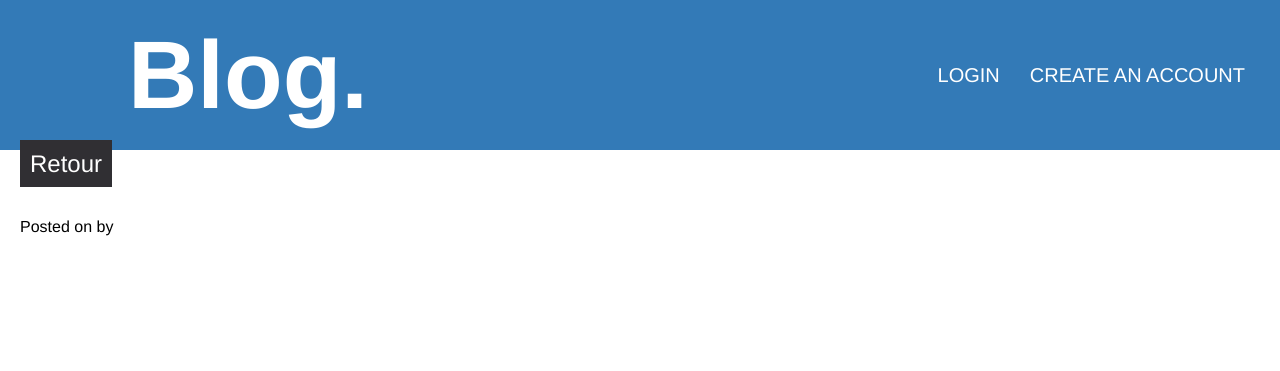
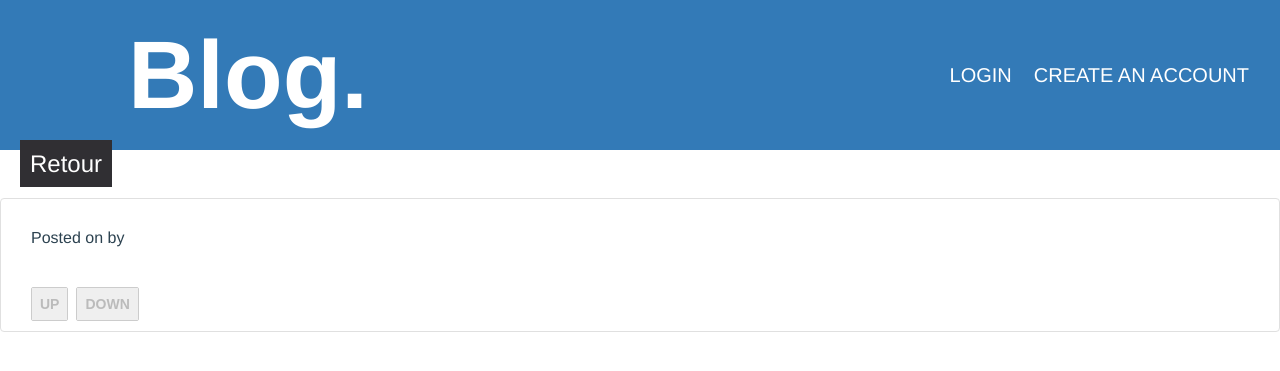
Before and after one commit to ramziChbl/php-blog, a PHP site: page /post.php in a window 1280 px wide. Shown: the top 371 px of the page. Run offline with PHP 8.4, Linux system fonts and the light colour scheme; the template is opened without the code that fills it, so the values that code supplies are empty.

Commit message:
Added upvote and donwvote buttons

```diff
--- a/controller/index.php
+++ b/controller/index.php
@@ -1,7 +1,7 @@
 <?php
 	//set_include_path("/opt/lampp/htdocs/tests/blog");
 	include_once("model/get_billets.php");
-	$bPerPage = 1;
+	$bPerPage = 2;
 
 	$req = $bdd->query('SELECT COUNT(*) AS count FROM billets') or die(print_r($bdd->errorInfo()));
 	$nbLines = $req->fetch();
--- a/model/get_billets.php
+++ b/model/get_billets.php
@@ -5,7 +5,7 @@
 		$offset = (int)$offset;
 		$limit = (int)$limit;
 
-		$req = $bdd->prepare('SELECT `id`,`title`,`content`,DATE_FORMAT(`dateCreation`, "%d %M %Y") as `date_creation`,`author`,`upvotes` FROM `billets` ORDER BY dateCreation DESC LIMIT :offset, :limit');
+		$req = $bdd->prepare('SELECT `id`,`title`,`content`,DATE_FORMAT(`dateCreation`, "%d %M %Y") as `date_creation`,`author` FROM `billets` ORDER BY dateCreation DESC LIMIT :offset, :limit');
 		$req->bindParam(":offset", $offset, PDO::PARAM_INT);
 		$req->bindParam(":limit", $limit, PDO::PARAM_INT);
 		$req->execute();
@@ -17,7 +17,7 @@
 	{
 		global $bdd;
 		$id = (int)$id;
-		$req = $bdd->query('SELECT `id`,`title`,`content`,DATE_FORMAT(`dateCreation`, "%d %M %Y") as `date_creation`,`author`,`upvotes` FROM billets WHERE id = '.$id) or die(print_r($bdd->errorInfo()));
+		$req = $bdd->query('SELECT `id`,`title`,`content`,DATE_FORMAT(`dateCreation`, "%d %M %Y") as `date_creation`,`author` FROM billets WHERE id = '.$id) or die(print_r($bdd->errorInfo()));
 		$data = $req->fetch();
 		return $data;
 	}
--- a/view/billet.php
+++ b/view/billet.php
@@ -6,12 +6,20 @@
 			</header>
 
 			<div id="billet_body">'. $billet['content'] .'</div>
-			<footer>';
+			<footer>
+				<ul>
+					<li><button>up</button></li>
+					<li><button>down</button></li>
+
+				';
+
+
+
 
 	if($showCommentButton)
 	{
-		echo '<a class="comment_link"  href="controller/post.php?id_billet='.$billet['id'].'" >Comments</a>';
+		echo '<li><a class="comment_link"  href="controller/post.php?id_billet='.$billet['id'].'" >Comments</a></li>';
 	}
-	echo '				</footer>
+	echo '				</ul></footer>
 				 </article>';
 ?>
--- a/view/index.php
+++ b/view/index.php
@@ -48,7 +48,7 @@
 						echo '<li><a href="blog.php?page='.$i.'">'.$i.'</a></li>';
 					}
 
-					echo '<li><a href="#" id="currentPage">'.$currentPage.'</a></li>';
+					echo '<li><a href="#" class="currentPage">'.$currentPage.'</a></li>';
 
 					for ($i=$currentPage + 1; $i <= $nbPages; $i++)
 					{
--- a/view/style.css
+++ b/view/style.css
@@ -11,11 +11,7 @@ html {
 	padding: 0px;
 }
 body{
-	/*font-family:"trebuchet ms",sans-serif;*/
 	font-family: Helvetica Neue, Helvetica, Arial, sans-serif;
-	/*background-color: rgb(220, 220, 220);*/
-	/*background-color: #f4f5f6;
-	/*color: #2c4250;*/
 }
 
 #container{
@@ -63,15 +59,13 @@ body{
 	color: white;
 	text-transform: uppercase;
 	margin: 0 5px;
-	padding: 10px;
+	padding: 6px;
 	/*width: 40px;*/
 }
 
 #userSpace a:hover{
 	border-bottom:solid;
 	border-width: 1px;
-	border
-	border-radius: 5px;
 }
 
 #userSpace .first_link{
@@ -91,10 +85,11 @@ body{
 
 .billet{
 	margin: 20px 0px 20px 0px;
-	/*padding: 20px;*/
-	border-radius: 10px;
+	padding: 10px;
+	border : 1px solid rgb(224, 224, 224);
+	border-radius: 4px;
 	background-color: #FFFFFF;
-	/*background-color: rgb(220, 220, 220);*/
+	color: #2c4250;
 }
 
 .billet > *{
@@ -122,23 +117,39 @@ body{
 	padding: 20px;
 }
 
-.comment_link:link, .comment_link:visited{
-	margin: 30px;
+.billet footer{
+	/*background-color: rgb(224, 224, 224);
+	/*display: inline-block;*/
+}
+
+.billet footer ul{
+	display: inline-flex;
+	list-style: none;
+	margin-left: 20px;
+}
+
+.billet footer li{
+	border:1px solid #ccc;
+	border-radius: 2px;
+	margin: 0 8px 0 0;
+	font-family: Ubuntu;
+	/*display: inline-block;*/
+}
+
+.billet footer a, .billet footer button{
+	text-decoration: none;
+	text-transform: uppercase;
+	font-weight: bold;
+	/*color: #337ab7;*/
+	color: #bbbbbb;
+	box-sizing: border-box;
 	padding: 8px;
-	text-decoration: none;
-  	/*background-color: rgb(60, 160, 240);*/
-  		background-color: #337ab7;
-
-  	color: white;
-  	/*border-radius: 4px;
-  	/*text-align: center;*/
+	display: block;
+	border:none;
+	font-size: 14px;
 
 }
-/*
 
-#comments > a:hover, #comments > a:active {
-  background-color: rgb(79, 188, 255);
-}*/
 #pages_navigation{
 
 	/*background-color: rgb(249, 249, 249);*/
```
Also changed, not shown: controller/votePost.php (added, +9 -0 lines).
